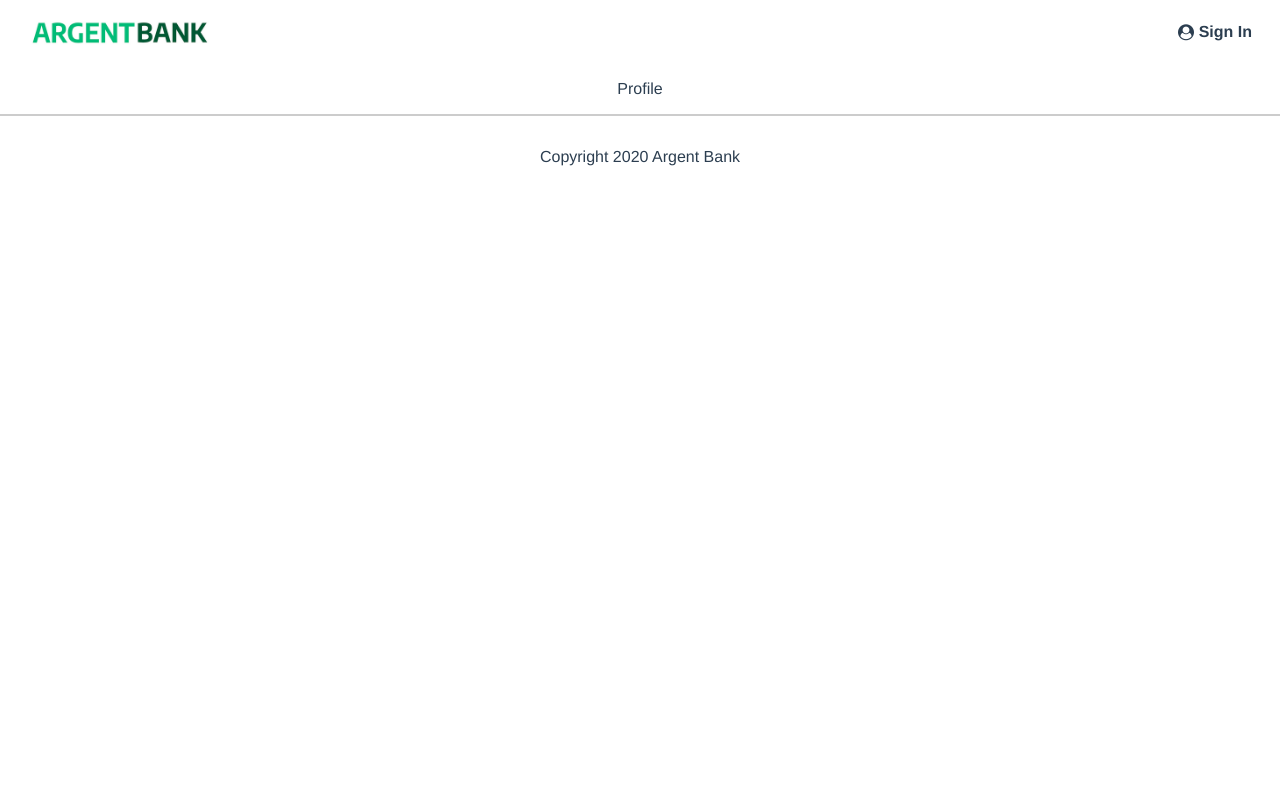
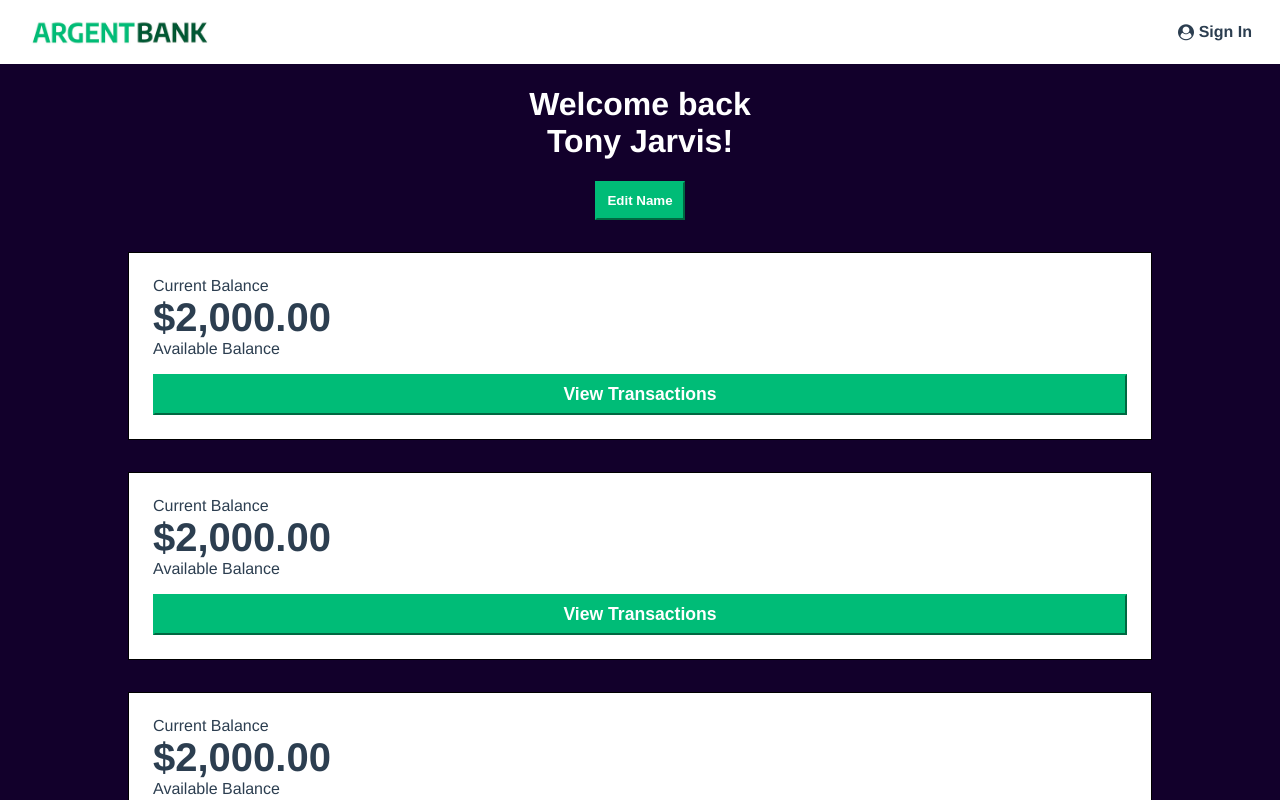
Before and after one commit to TintinDu/ArgentBank, a React (Vite) app: page /profile in a window 1280 px wide. Shown: the top 800 px of the page. Built offline with nearby package versions, Linux system fonts and the light colour scheme.

Commit message:
feat: merge profile page integration

```diff
--- a/src/layout/Layout.tsx
+++ b/src/layout/Layout.tsx
@@ -1,6 +1,12 @@
 import { Outlet } from "react-router-dom";
 import { Navbar } from "../components/Layout/Navbar/Navbar";
 import { Footer } from "../components/Layout/Footer";
+import styled from "styled-components";
+
+export const BasicMain = styled.main`
+  background-color: #12002b;
+  flex: 1;
+`;
 
 export function Layout() {
   return (
--- a/src/pages/Homepage/Homepage.tsx
+++ b/src/pages/Homepage/Homepage.tsx
@@ -16,8 +16,9 @@ export function Homepage() {
       const data = await userService.getUserData("662260ad79f48f3d3b3e259c");
       console.log({ data });
       setUserData(data);
+      console.log(userData);
     };
-  }, []);
+  }, [userData]);
 
   return (
     <main>
--- a/src/pages/Login/Login.tsx
+++ b/src/pages/Login/Login.tsx
@@ -1,10 +1,6 @@
 import styled from "styled-components";
 import { Form } from "../../components/Form";
-
-const SignInMain = styled.main`
-  background-color: #12002b;
-  flex: 1;
-`;
+import { BasicMain } from "../../layout/Layout";
 
 const SignInContent = styled.section`
   box-sizing: border-box;
@@ -17,12 +13,12 @@ const SignInContent = styled.section`
 
 export function Login() {
   return (
-    <SignInMain>
+    <BasicMain>
       <SignInContent>
         <i className="fa fa-user-circle sign-in-icon"></i>
         <h2>Sign In</h2>
         <Form />
       </SignInContent>
-    </SignInMain>
+    </BasicMain>
   );
 }
--- a/src/pages/Profile/Profile.tsx
+++ b/src/pages/Profile/Profile.tsx
@@ -1,7 +1,124 @@
+import { BasicMain } from "../../layout/Layout";
+import styled from "styled-components";
+
+const ProfileHeader = styled.header`
+  color: #fff;
+  margin-bottom: 2rem;
+`;
+
+const EditButton = styled.button`
+  border-color: #00bc77;
+  background-color: #00bc77;
+  color: #fff;
+  font-weight: bold;
+  padding: 10px;
+`;
+
+const SrOnly = styled.h2`
+  border: 0 !important;
+  clip: rect(1px, 1px, 1px, 1px) !important;
+  -webkit-clip-path: inset(50%) !important;
+  clip-path: inset(50%) !important;
+  height: 1px !important;
+  margin: -1px !important;
+  overflow: hidden !important;
+  padding: 0 !important;
+  position: absolute !important;
+  width: 1px !important;
+  white-space: nowrap !important;
+`;
+
+const AccountSection = styled.section`
+  display: flex;
+  justify-content: space-between;
+  align-items: center;
+  border: 1px solid black;
+  background-color: #fff;
+  width: 80%;
+  margin: 0 auto;
+  flex-direction: column;
+  padding: 1.5rem;
+  box-sizing: border-box;
+  text-align: left;
+  margin-bottom: 2rem;
+`;
+
+const AccountContentWrapper = styled.div`
+  width: 100%;
+  flex: 1;
+`;
+
+const AccountTitle = styled.h3`
+  margin: 0;
+  padding: 0;
+  font-size: 1rem;
+  font-weight: normal;
+`;
+
+const AccountAmount = styled.p`
+  margin: 0;
+  font-size: 2.5rem;
+  font-weight: bold;
+`;
+
+const AccountAmountDescription = styled.p`
+  margin: 0;
+`;
+
+const TransactionButton = styled.button`
+  display: block;
+  width: 100%;
+  padding: 8px;
+  font-size: 1.1rem;
+  font-weight: bold;
+  margin-top: 1rem;
+  border-color: #00bc77;
+  background-color: #00bc77;
+  color: #fff;
+`;
+
 export function Profile() {
   return (
-    <main>
-      <p>Profile</p>
-    </main>
+    <BasicMain>
+      <ProfileHeader>
+        <h1>
+          Welcome back
+          <br />
+          Tony Jarvis!
+        </h1>
+        <EditButton>Edit Name</EditButton>
+        <SrOnly>Accounts</SrOnly>
+      </ProfileHeader>
+      <AccountSection>
+        <AccountContentWrapper>
+          <AccountTitle>Current Balance</AccountTitle>
+          <AccountAmount>$2,000.00</AccountAmount>
+          <AccountAmountDescription>Available Balance</AccountAmountDescription>
+        </AccountContentWrapper>
+        <AccountContentWrapper>
+          <TransactionButton>View Transactions</TransactionButton>
+        </AccountContentWrapper>
+      </AccountSection>
+      <AccountSection>
+        <AccountContentWrapper>
+          <AccountTitle>Current Balance</AccountTitle>
+          <AccountAmount>$2,000.00</AccountAmount>
+          <AccountAmountDescription>Available Balance</AccountAmountDescription>
+        </AccountContentWrapper>
+        <AccountContentWrapper>
+          <TransactionButton>View Transactions</TransactionButton>
+        </AccountContentWrapper>
+      </AccountSection>
+      <AccountSection>
+        <AccountContentWrapper>
+          <AccountTitle>Current Balance</AccountTitle>
+          <AccountAmount>$2,000.00</AccountAmount>
+          <AccountAmountDescription>Available Balance</AccountAmountDescription>
+        </AccountContentWrapper>
+        <AccountContentWrapper>
+          <TransactionButton>View Transactions</TransactionButton>
+        </AccountContentWrapper>
+      </AccountSection>
+    </BasicMain>
   );
 }
```
